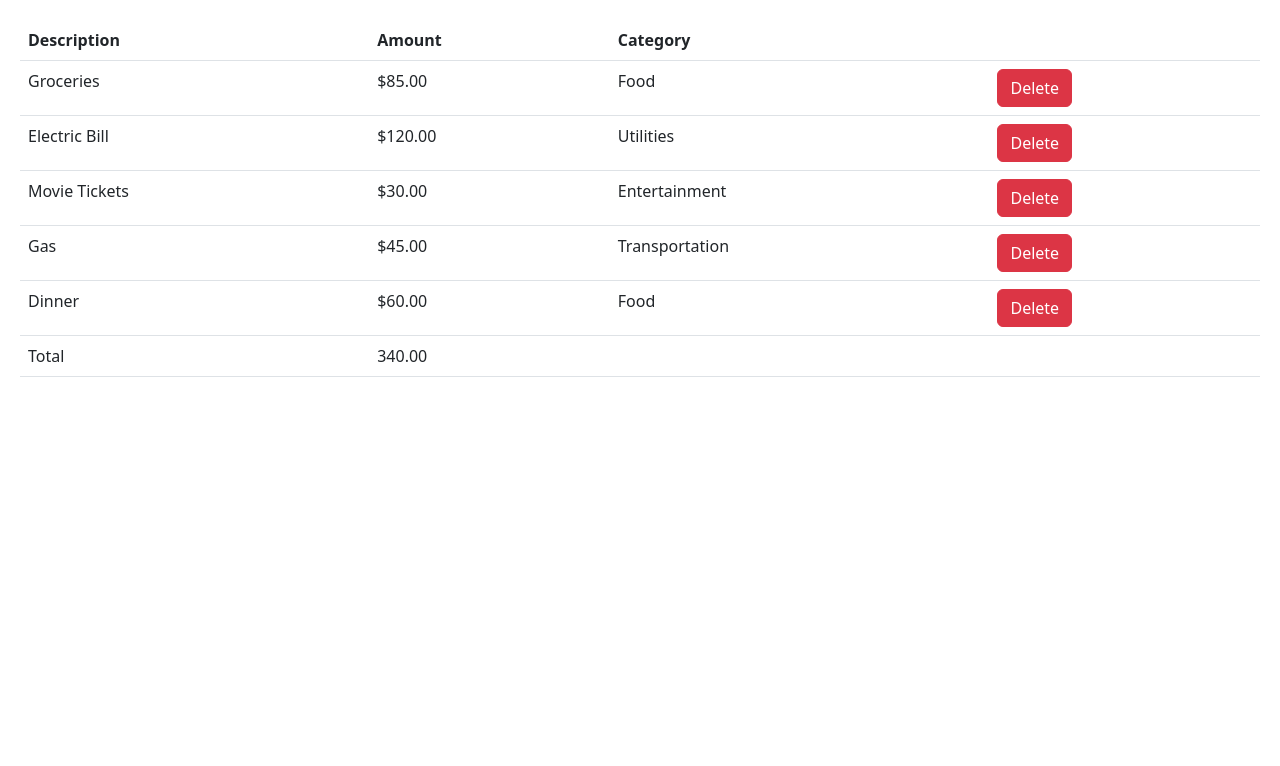
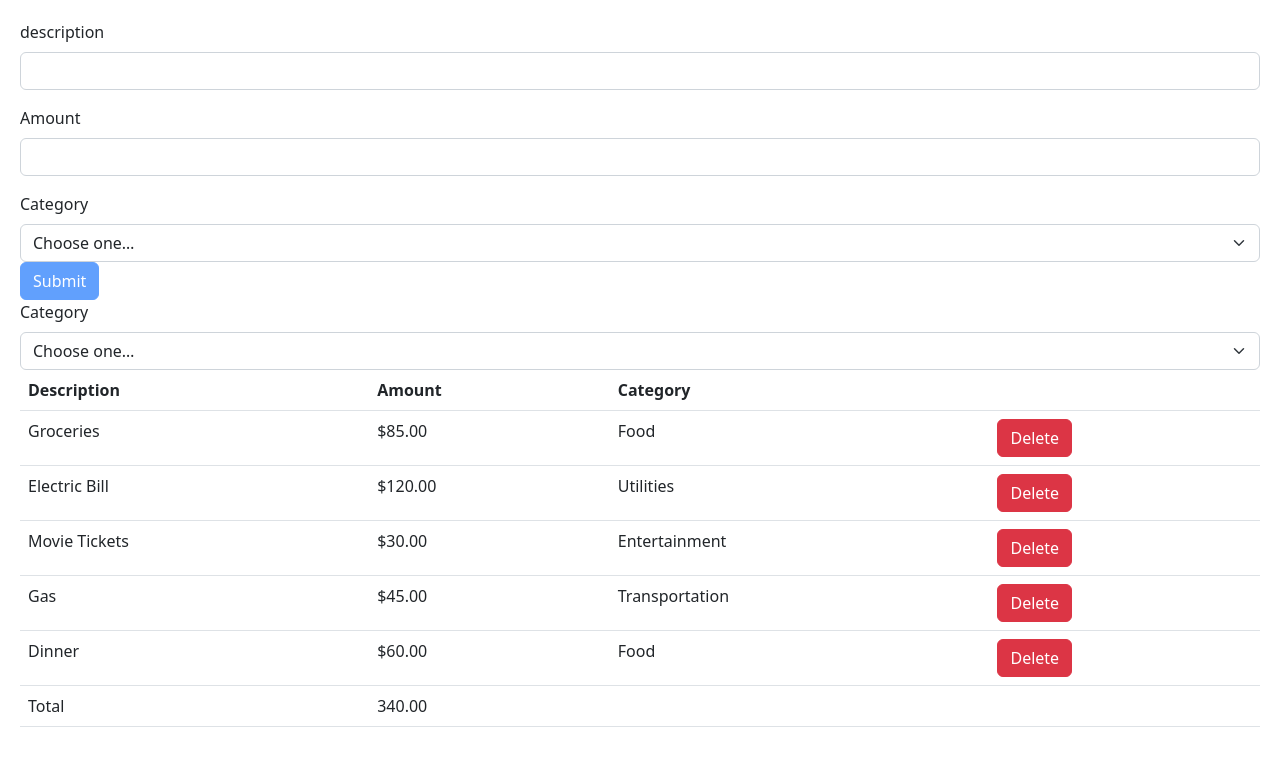
Before and after one commit to genehigginsTXNM/react-mosh, a React (Vite) app in the folder react-app/: page / in a window 1280 px wide. Shown: the top 766 px of the page. Built offline with nearby package versions, Linux system fonts and the light colour scheme.

Commit message:
created separate ExpenseForm and ExpenseList components. Now absracting out the filter feature from ExpenseList to ExpenseForm

```diff
--- a/react-app/src/App.tsx
+++ b/react-app/src/App.tsx
@@ -1,8 +1,8 @@
 import { useState } from "react";
 import ExpandableText from "./components/ExpandableText";
 // import Form from "./components/ExpenseForm";
-// import ExpenseForm from "./components/ExpenseForm";
-import ExpenseList from "./expense-tracker/components/ExpenseList";
+import ExpenseForm from "./expense-tracker/components/ExpenseForm";
+import ExpenseList, { Expense } from "./expense-tracker/components/ExpenseList";
 
 const seedExpenses = [
   {
@@ -42,6 +42,11 @@ function App() {
 
   return (
     <div>
+      <ExpenseForm
+        onSubmit={(data) => {
+          setExpenses([...expenses, { ...data, id: Date.now() }]);
+        }}
+      />
       <ExpenseList
         expenses={expenses}
         onDelete={(id) => {
--- /dev/null
+++ b/react-app/src/expense-tracker/components/ExpenseForm.tsx
@@ -0,0 +1,93 @@
+import React, { useRef, useState } from "react";
+import { FieldValues, useForm } from "react-hook-form";
+import { z } from "zod";
+import { zodResolver } from "@hookform/resolvers/zod";
+import categories from "./categories";
+import { Expense } from "./ExpenseList";
+
+const schema = z.object({
+  description: z
+    .string()
+    .trim()
+    .min(1, { message: "description must be at least 1 character long" }),
+  amount: z
+    .number({ invalid_type_error: "Amount should be a number" })
+    .min(1, { message: "Amount must be at least 1" }),
+  category: z.enum(categories, {
+    errorMap: () => ({ message: "Category is required" }),
+  }),
+});
+
+type FormData = z.infer<typeof schema>;
+
+interface Props {
+  onSubmit: (data: FormData) => void;
+}
+
+const ExpenseForm = ({ onSubmit }: Props) => {
+  const {
+    register,
+    handleSubmit,
+    formState: { errors, isValid },
+  } = useForm<FormData>({
+    resolver: zodResolver(schema),
+  });
+
+  return (
+    <>
+      <form action="" onSubmit={handleSubmit(onSubmit)}>
+        <div className="mb-3">
+          <label htmlFor="description" className="form-label">
+            description
+          </label>
+          <input
+            {...register("description")}
+            id="description"
+            type="text"
+            className="form-control"
+          />
+          {errors.description && (
+            <p className="text-danger">{errors.description.message}</p>
+          )}
+        </div>
+        <div className="mb-3">
+          <label htmlFor="amount" className="form-label">
+            Amount
+          </label>
+          <input
+            {...register("amount", { valueAsNumber: true })}
+            id="amount"
+            type="number"
+            className="form-control"
+          />
+          {errors.amount && (
+            <p className="text-danger">{errors.amount.message}</p>
+          )}
+        </div>
+        <div className="form-field">
+          <label htmlFor="category" className="form-label">
+            Category
+          </label>
+          <select
+            {...register("category")}
+            className="form-select"
+            id="category"
+          >
+            <option>Choose one…</option>
+            {categories.map((category) => (
+              <option key={category} value={category}>
+                {category}
+              </option>
+            ))}
+          </select>
+        </div>
+
+        <button disabled={!isValid} className="btn btn-primary" type="submit">
+          Submit
+        </button>
+      </form>
+    </>
+  );
+};
+
+export default ExpenseForm;
--- a/react-app/src/expense-tracker/components/ExpenseList.tsx
+++ b/react-app/src/expense-tracker/components/ExpenseList.tsx
@@ -1,4 +1,7 @@
-interface Expense {
+import { useState } from "react";
+import categories from "./categories";
+
+export interface Expense {
   id: number;
   description: string;
   amount: number;
@@ -11,7 +14,35 @@ interface Props {
 }
 
 const ExpenseList = ({ expenses, onDelete }: Props) => {
+  if (expenses.length === 0) return null;
+
+  const [selectedCategory, setSelectedCategory] = useState<string>("");
+
+  const visibleExpenses =
+    selectedCategory === ""
+      ? expenses
+      : expenses.filter((expense) => expense.category === selectedCategory);
+
   return (
+    <>
+      <div className="form-field">
+        <label htmlFor="Category" className="form-label">
+          Category
+        </label>
+        <select
+          className="form-select"
+          id="Category"
+          value={selectedCategory}
+          onChange={(e) => setSelectedCategory(e.target.value)}
+        >
+          <option>Choose one…</option>
+          {categories.map((category) => (
+            <option id={category} key={category} value={category}>
+              {category}
+            </option>
+          ))}
+        </select>
+      </div>
       <table className="table">
         <thead>
           <tr>
@@ -22,7 +53,7 @@ const ExpenseList = ({ expenses, onDelete }: Props) => {
           </tr>
         </thead>
         <tbody>
-        {expenses.map((expense) => (
+          {visibleExpenses.map((expense) => (
             <tr key={expense.id}>
               <td>{expense.description}</td>
               <td>${expense.amount.toFixed(2)}</td>
@@ -42,7 +73,7 @@ const ExpenseList = ({ expenses, onDelete }: Props) => {
           <tr>
             <td>Total</td>
             <td>
-            {expenses
+              {visibleExpenses
                 .reduce((acc, expense) => expense.amount + acc, 0)
                 .toFixed(2)}
             </td>
@@ -51,6 +82,7 @@ const ExpenseList = ({ expenses, onDelete }: Props) => {
           </tr>
         </tfoot>
       </table>
+    </>
   );
 };
 
--- /dev/null
+++ b/react-app/src/expense-tracker/components/categories.ts
@@ -0,0 +1,4 @@
+
+const categories = ["Food", "Utilities", "Entertainment", "Transportation"] as const;
+
+export default categories;
```
Also changed, not shown: react-app/src/components/ExpenseForm.tsx (deleted, +0 -159 lines), react-app/src/expense-tracker/components/ExpenseFilter.tsx (added). Lines whose indentation alone changed are shown as unchanged.
